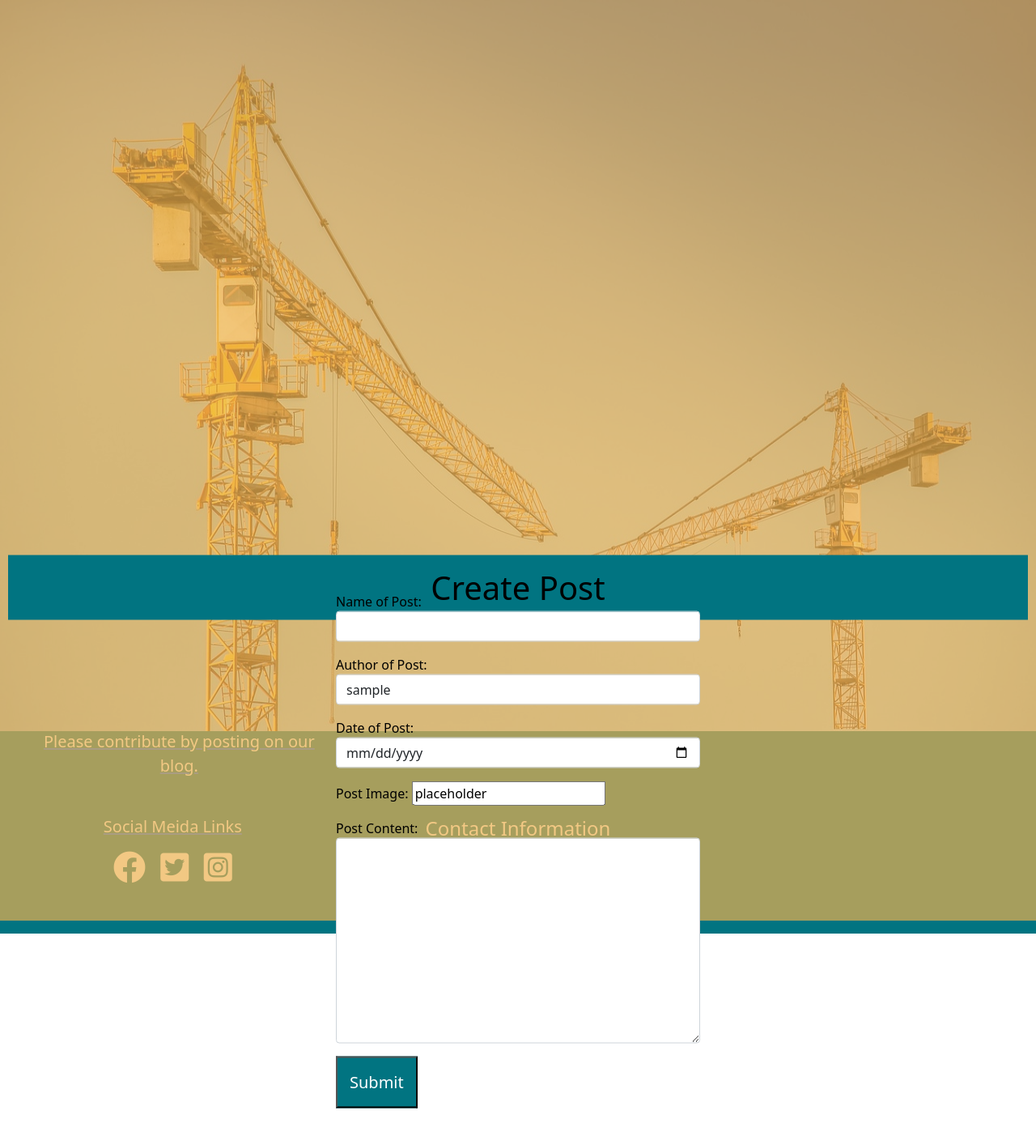
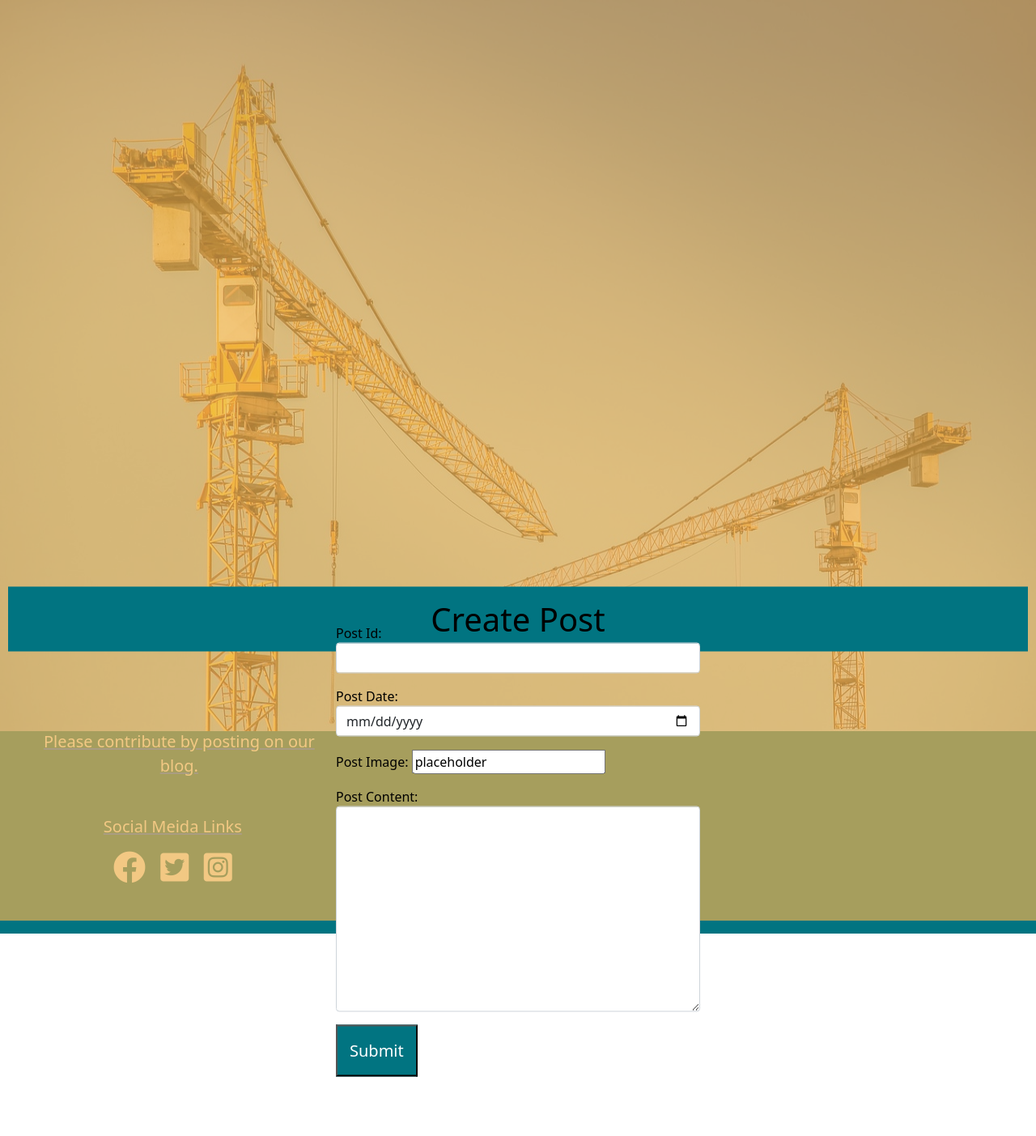
Before and after one commit to NBJIN/CONSTRUCTIONBLOG, a Django app: page /create/ in a window 1280 px wide. Shown: the part 223-1626 px from the top of the page at 81% size. After the commit the page ends 1553 px from the top, so only its background shows below. Run offline with Django 3.2, Linux system fonts and the light colour scheme; the visitor is signed in with stand-in values (Sample User, id 1); data comes from the database, SQL or seed files in the repository; some libraries are stand-ins or nearby versions.

Commit message:
Fix add a post functionality
Forms.py PostForm changed list of fields removed contributor and
added code that these details will display automatically on the post
which will take its information from the logged in user details.

Post Id field added a message that if a post id is added with a
name corresponding to another post an error message will be displayed
to user advising them to change name of post.

Views.py added form validation to postaddview.

postcreate added crispy forms as may use this for forms

postdetail removed commented out code.

```diff
--- a/csiblog/forms.py
+++ b/csiblog/forms.py
@@ -4,6 +4,7 @@ from ckeditor.fields import RichTextField
 from django.contrib.messages.views import SuccessMessageMixin
 from django.contrib import messages
 from django.contrib.auth.models import User
+
 import datetime
 
 
@@ -13,32 +14,80 @@ class PostForm(forms.ModelForm):
 
         # fields = ['name',  'contributor', 'date', 'image', 'content', 'no_of_likes']
 
-        fields = ['name',  'contributor', 'date', 'image', 'content']
+        fields = ['name','date', 'image', 'content']
         # 'slug',
         labels = {
-            'name': 'Name of Post:',
+            'name': 'Post Id:',
             # 'slug': 'Slug:',
-            'contributor': 'Author of Post:',
+            # 'contributor': 'Author of Post:',
             # 'cat_name': 'Category',
-            'date': 'Date of Post',
-            'image': 'Post Image',
-            'content': 'Post Content',
+            'date': 'Post Date:',
+            'image': 'Post Image:',
+            'content': 'Post Content:',
             # 'no_of_like': 'Likes',
         }
 
         widgets = {
             'name': forms.TextInput(attrs={'class': 'form-control'}),
             # 'slug': forms.TextInput(attrs={'class': 'form-control'}),
-            'contributor': forms.Select(attrs={'class': 'form-control'}),
+            # 'contributor': forms.Select(attrs={'class': 'form-control'}),
         #     # 'cat_name': forms.Select(choices=choice_list, attrs={'class': 'form-control'}),
+            # 'date': forms.DateField(widget=forms.DateInput(format='%Y/%m/%d', attrs={'class': 'form-control', 'placeholder': 'Select a date', 'type': 'date'})),
             'date': forms.DateInput(format='%Y/%m/%d', attrs={'class': 'form-control', 'placeholder': 'Select a date', 'type': 'date'}),
-        #     # 'date': forms.DateField(widget=forms.DateInput(attrs={'class': 'datepicker'})),
-            # 'image': forms.ImageField,
+        # # 'date': forms.DateField(widget=forms.DateInput(attrs={'class': 'datepicker'})),
+            # 'image': forms.ImageField(),
             'content': forms.Textarea(attrs={'class': 'form-control'}),
         }
 
-        success_message = "You have successfully added your post.."
+        # success_message = "You have successfully added your post.."
         # content = RichTextField(max_length=5000, blank=True, null=True)
+
+    # def __init__(self, *args, **kwargs):
+    #     form = PostForm(request=request)
+    #     self.request = kwargs.pop('request')
+    #     contributor = kwargs.pop('contributor')
+
+    #     super().__init__(*args, **kwargs)
+    #     self.contributor = contributor
+
+    def save(self, commit=True):
+        instance = super().save(commit=False)
+        if commit:
+            instance.save()
+            return instance
+
+    # def save(self, commit, request):
+    #     post_form = PostForm(data=request.POST)
+    #     if post_form.is_valid():
+    #         post_form.instance.contributor = rquest.user.username
+    #         post = post_form.save(commit=False)
+    #         post.post = post
+    #         post.save()
+    #     else:
+    #         post_form = PostForm()
+
+    #     return render(
+    #         request,
+    #         "postdetail.html",
+    #         {
+    #             "name": name,
+    #             "post": post,
+    #             "post_form": PostForm,
+    #         }
+    #     )
+        # instance = super().save(commit=False)
+        # instance.author = self.request.user
+        # instance.contributor = self.contributor
+        # if commit:
+        #     instance.save()
+        # return instance
+
+    def clean_name(self):
+        name = self.cleaned_data.get('name')
+        existing_post = Post.objects.filter(name=name).first()
+        if existing_post and existing_post.slug != self.instance.slug:
+            raise forms.ValidationError('Error please enter a new name as this has been assigned a post already.')
+        return name
 
 
 class CommentForm(forms.ModelForm):
--- a/csiblog/models.py
+++ b/csiblog/models.py
@@ -29,11 +29,28 @@ class Post(models.Model):
         return self.name
 
     def save(self, *args, **kwargs):
-        self.slug = slugify(self.name)
-        super(Post, self).save(*args, **kwargs)
+        if not self.slug:
 
-    def get_absolute_url(self):
-        return reverse('postread', kwargs={'pk': self.pk})
+            base_slug = slugify(self.name)
+
+            self.slug = f"{base_slug} - {self.pk}"
+        else:
+            if Post.objects.filter(slug=self.slug).exists():
+                messages.error('Please choose a different name for your post name as this already exists. ')
+                return
+
+        # super(Post, self).save(*args, **kwargs)
+        super().save(*args, **kwargs)
+
+    #     if Post.objects.filter(slug=self.slug).exists():
+    #         # raise Error("Please choose a different name for your post as a post with the same name already exists.  ")
+    #         self.slug = f"{self.slug}-{self.pk}"
+    #     else:
+    #         self.slug = self(self.name)
+    #     super().save(*args, **kwargs)
+
+    # def get_absolute_url(self):
+    #     return reverse('postread', kwargs={'slug': self.slug})
 
     # def no_of_likes_count(self):
     #     return self.no_of_likes.all().count()
--- a/csiblog/views.py
+++ b/csiblog/views.py
@@ -68,9 +68,9 @@ class PostAddView(LoginRequiredMixin, CreateView):
     success_message = "You have successfully added your post.."
     # queryset = Post.objects.filter(status=1).order_by('-date')
 
-    # def form_valid(self, form):
-    #     form.instance.contributor = self.request.user
-    #     return super().form_valid(form)
+    def form_valid(self, form):
+        form.instance.contributor = self.request.user
+        return super().form_valid(form)
 
     # def get(self, request):
     #     return render(request, 'postread.html')
@@ -89,6 +89,8 @@ class PostAddView(LoginRequiredMixin, CreateView):
     #         form = PostForm()
     #     return render(request, 'postread.html', {'form': form})
 
+    # def form_valid(self, form):
+
 
 class PostUpdate(LoginRequiredMixin, UpdateView):
     model = Post
@@ -98,6 +100,7 @@ class PostUpdate(LoginRequiredMixin, UpdateView):
     # login_url = 'postread'
     success_message = "You have successfully updated your post.."
     success_url = reverse_lazy('postread')
+
 
     # # test for SuccessMessageMixin
     # def test_func(self):
--- a/templates/postcreate.html
+++ b/templates/postcreate.html
@@ -1,4 +1,6 @@
 {% extends "base.html" %}
+
+{% load crispy_forms_tags %}
 
 {% block content %}
 
@@ -46,6 +48,7 @@
 
     {% csrf_token %}
     {{ form.as_p }}
+    <!-- {% crispy form %} -->
 
           <input type="submit" value="Submit" class="create-submit"/>
       <a href="{% url 'postread' %}">
```
Also changed, not shown: templates/postdetail.html (+3 -29 lines).
